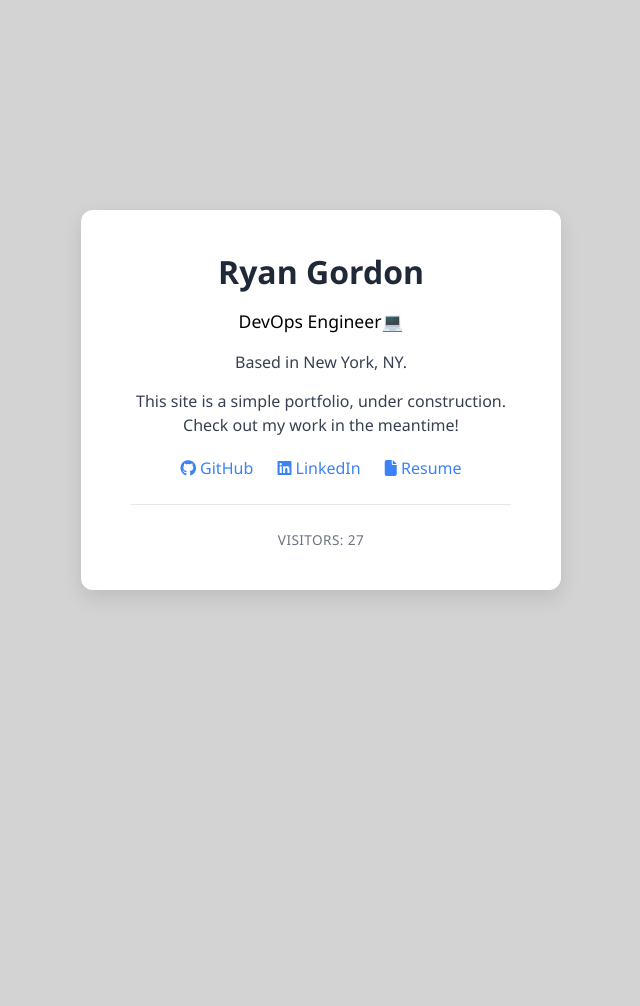
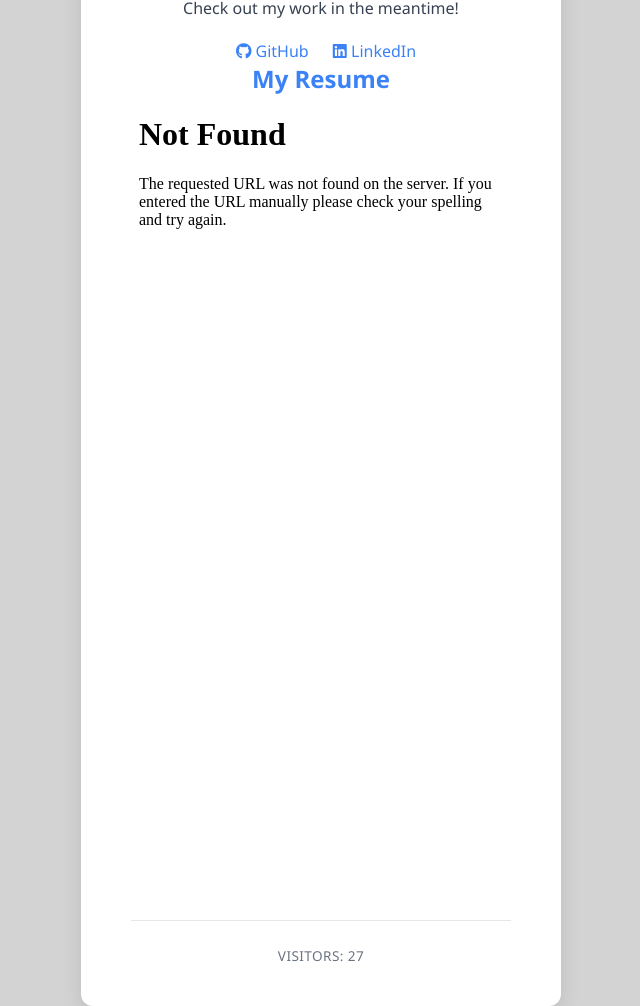
Before and after one commit to ryankgordon/RyanGordon, a Flask app: page / in a window 1280 px wide. Shown: the whole page, without its empty margins (319-959 px from the left). Before the commit the page ends 596 px from the top, so only its background shows below. Run offline with Flask 3, Linux system fonts and the light colour scheme; data comes from the database, SQL or seed files in the repository.

Commit message:
Embed resume in iframe on index.html
Added an iframe to display the resume directly on the page.

```diff
--- a/templates/index.html
+++ b/templates/index.html
@@ -23,8 +23,11 @@
 </a>
 	<a href="https://linkedin.com/in/ryankigordon/" target="_blank">
  	 <i class="fab fa-linkedin"></i> LinkedIn
- <a href="resume.html" target="_blank">
-        <i class="fas fa-file"></i> Resume
+<h2>My Resume</h2>
+<iframe src="resume.html" width="100%" height="800px" style="border:none;">
+    Your browser does not support iframes.
+</iframe>
+
 </a>
     </div>
 
```
